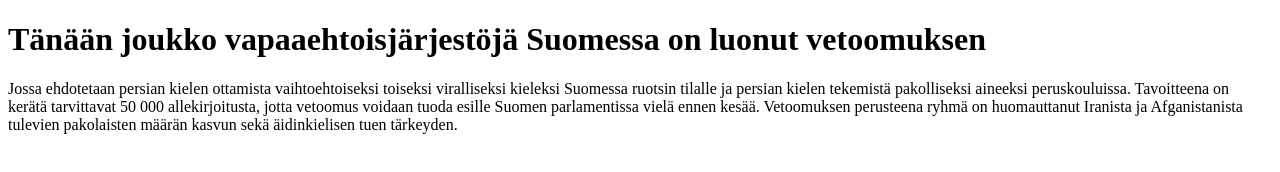
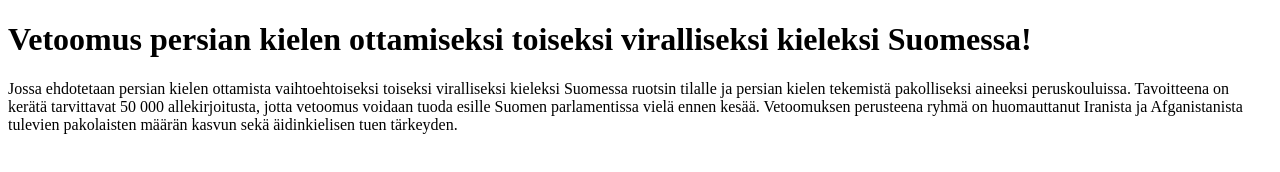
Before and after one commit to MartinSchrader/petition, a plain HTML site: page news.html in a window 1280 px wide. Drawn offline with Linux system fonts and the light colour scheme.

Commit message:
Update news.html

```diff
--- a/news.html
+++ b/news.html
@@ -3,10 +3,10 @@
 <head>
     <meta charset="UTF-8">
     <meta name="viewport" content="width=device-width, initial-scale=1.0">
-    <title>Tänään joukko vapaaehtoisjärjestöjä Suomessa on luonut vetoomuksen</title>
+    <title>Vetoomus persian kielen ottamiseksi toiseksi viralliseksi kieleksi Suomessa!</title>
 </head>
 <body>
-    <h1>Tänään joukko vapaaehtoisjärjestöjä Suomessa on luonut vetoomuksen</h1>
+    <h1>Vetoomus persian kielen ottamiseksi toiseksi viralliseksi kieleksi Suomessa!</h1>
     <p>Jossa ehdotetaan persian kielen ottamista vaihtoehtoiseksi toiseksi viralliseksi kieleksi Suomessa ruotsin tilalle ja persian kielen tekemistä pakolliseksi aineeksi peruskouluissa. Tavoitteena on kerätä tarvittavat 50 000 allekirjoitusta, jotta vetoomus voidaan tuoda esille Suomen parlamentissa vielä ennen kesää. Vetoomuksen perusteena ryhmä on huomauttanut Iranista ja Afganistanista tulevien pakolaisten määrän kasvun sekä äidinkielisen tuen tärkeyden.</p>
 </body>
 </html>
```
